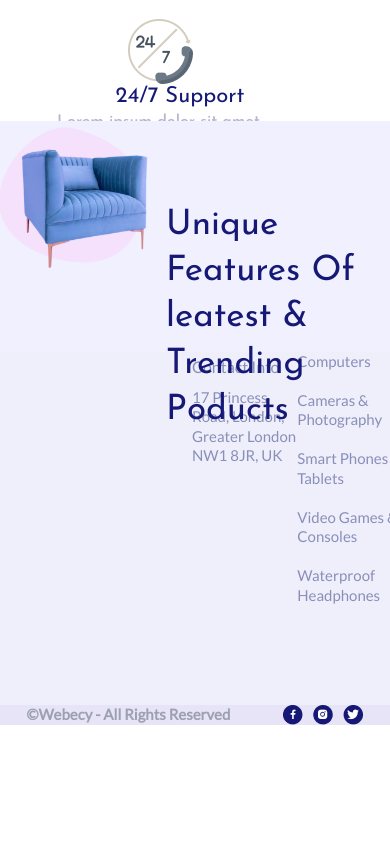
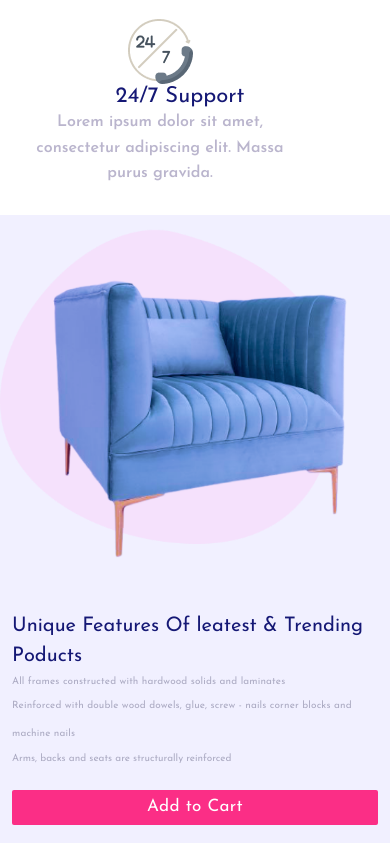
Before and after one commit to laibathecoder/UI-UX-Hackathon-2, a Next.js app: page / in a window 390 px wide. Shown: the part 2960-3803 px from the top of the page. Built offline with nearby package versions, Linux system fonts and the light colour scheme.

Commit message:
Update body2.tsx

```diff
--- a/src/app/components/body2.tsx
+++ b/src/app/components/body2.tsx
@@ -3,8 +3,8 @@ export default function Body2(){
   return(
     <>
     <div>
-      <div className="absolute grid justify-center items-center bg-[#F1F0FF] lg:w-[1920px] lg:h-[579px] top-[3081px] left-[-1px]">
-        <div className=" flex lg:w-[1050px] lg:h-[550px] top-[3096px] left-[434px] ">
+      <div className="lg:absolute grid justify-center items-center bg-[#F1F0FF] lg:w-[1920px] lg:h-[579px] top-[3081px] left-[-1px] mt-5">
+        <div className=" lg:flex lg:w-[1050px] lg:h-[550px] top-[3096px] left-[434px]">
           <div className=" lg:w-[558px] lg:h-[550px] left-[09px]">
             <Image src="/Group 153.png"
             alt="Blue Sofa"
@@ -12,50 +12,50 @@ export default function Body2(){
             height={550}/>
           </div>
             {/* text Div */}
-          <div className=" " >
-            <div className=" relative lg:w-[507px] lg:h-[92px] top-[82px] left-0" >
-              <p className="font-josefin-sans text-[#151875] text-[35px] leading-[46.2px] tracking-[0.015px] text-left ">
+          <div className=" lg:p-0 p-3" >
+            <div className="lg:relative lg:w-[507px] lg:h-[92px] top-[82px] left-0" >
+              <p className="font-josefin-sans text-[#151875] lg:text-[35px] text-[20px] lg:leading-[46.2px] tracking-[0.015px] text-left ">
               Unique Features Of leatest &
               Trending Poducts
               </p>
             </div>
 
             <div className="bg-[#F52B70] absolute lg:w-[11px] lg:h-[11px] top-[209px] left-[975px] rounded-full"></div>
-            <div className="absolute lg:w-[427px] lg:h-[21px] top-[209px] left-[992px]">
-                <p className="font-josefin-sans text-[#ACABC3] text-[15px] font-medium leading-[21.12px] tracking-[0.015em] text-left">
+            <div className="lg:absolute lg:w-[427px] lg:h-[21px] top-[209px] left-[992px]">
+                <p className="font-josefin-sans text-[#ACABC3] lg:text-[15px] text-[10px] font-medium leading-[21.12px] tracking-[0.015em] text-left">
                 All frames constructed with hardwood solids and laminates
                 </p>
             </div>
 
             <div className="bg-[#2B2BF5] absolute lg:w-[11px] lg:h-[11px] top-[246px] left-[975px] rounded-full"></div>
-            <div className="absolute lg:w-[461px] lg:h-[56px] top-[237px] left-[992px]">
-              <p className="font-josefin-sans text-[#ACABC3] text-[16px] leading-[28px] font-medium tracking-[0.015em] text-left">
+            <div className="lg:absolute lg:w-[461px] lg:h-[56px] top-[237px] left-[992px]">
+              <p className="font-josefin-sans text-[#ACABC3] lg:text-[16px] text-[10px] leading-[28px] font-medium tracking-[0.015em] text-left">
               Reinforced with double wood dowels, glue, screw - nails corner
               blocks and machine nails
               </p>
             </div>
 
             <div className="bg-[#2BF5CC] absolute lg:w-[11px] lg:h-[11px] top-[310px] left-[975px] rounded-full"></div>
-            <div className="absolute lg:w-[352px] lg:h-[21px] top-[306px] left-[992px]">
-              <p className="font-josefin-sans text-[#ACABC3] text-[16px] font-medium leading-[21.12px] tracking-[0.015em text-left">
+            <div className="lg:absolute lg:w-[352px] lg:h-[21px] top-[306px] left-[992px]">
+              <p className="font-josefin-sans text-[#ACABC3] lg:text-[16px] text-[10px] font-medium leading-[21.12px] tracking-[0.015em text-left">
               Arms, backs and seats are structurally reinforced
               </p>
             </div>
 
             {/* btn div */}
-            <div className="bg-[#FB2E86] absolute grid justify-center items-center lg:w-[157px] lg:h-[45px] top-[365px] left-[975px] rounded-sm">
+            <div className="bg-[#FB2E86] lg:absolute grid justify-center items-center lg:w-[157px] lg:h-[45px] top-[365px] left-[975px] h-[35px] rounded-sm lg:my-0 my-5">
               <button className="font-josefin-sans text-white text-[17px] leading-[19.92px] tracking-[0.02em] text-center">
                 Add to Cart
               </button>
             </div>
 
-            <div className="absolute lg:w-[113px] lg:h-[14px] top-[371px] left-[1155px]  ">
-              <p className="font-josefin-sans text-[#151875] text-[14px] leading-[16.41px] tracking-[0.02em] text-left">
+            <div className="lg:absolute lg:w-[113px] lg:h-[14px] top-[371px] left-[1155px]  ">
+              <p className="font-josefin-sans text-[#151875] text-[14px] leading-[16.41px] tracking-[0.02em] text-center lg:text-left">
               B&B Italian Sofa
               </p>
             </div>
-            <div className="absolute lg:w-[44px] lg:h-[17px] top-[388px] left-[1155px] ">
-              <p className="font-lato text-[#151875] text-[14px] font-normal leading-[16.8px] text-left">
+            <div className="lg:absolute lg:w-[44px] lg:h-[17px] top-[388px] left-[1155px] ">
+              <p className="font-lato text-[#151875] text-[14px] font-normal leading-[16.8px] text-center lg:text-left">
               $32.00
               </p>
             </div>
```
